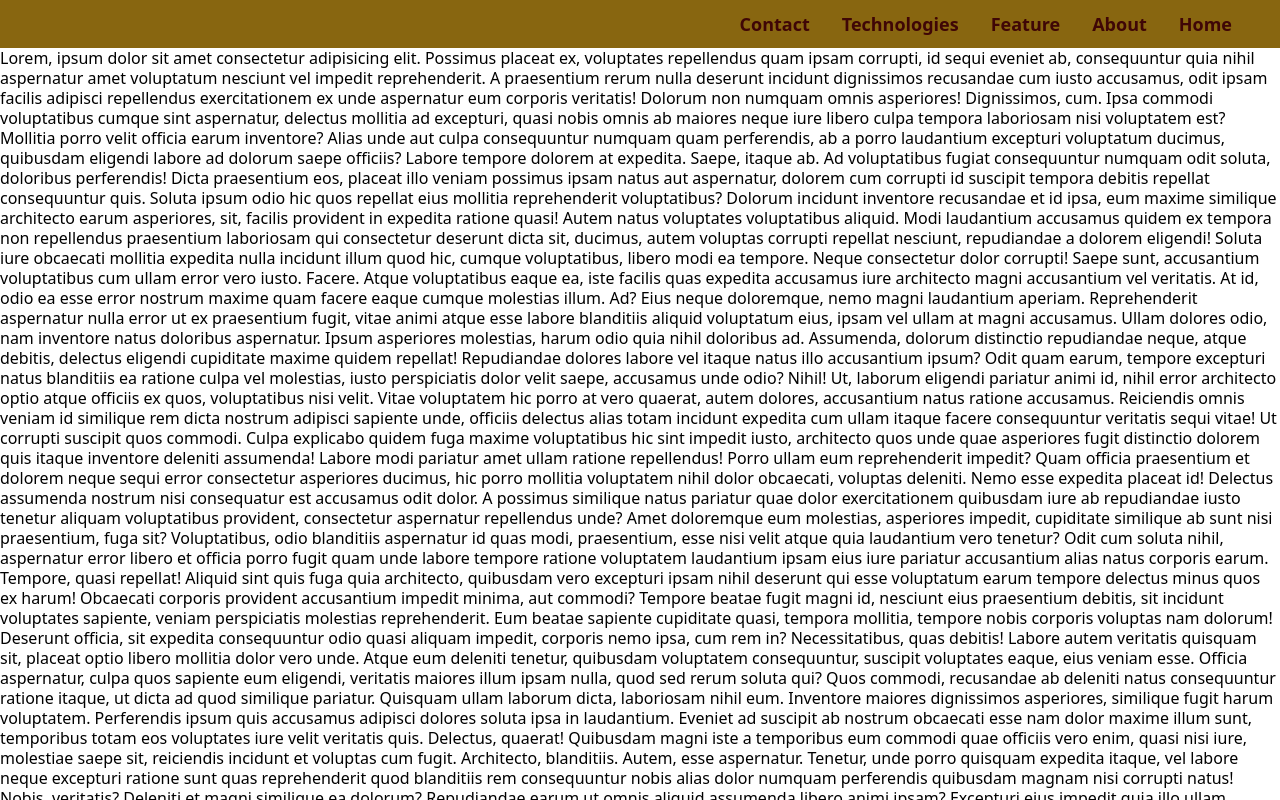
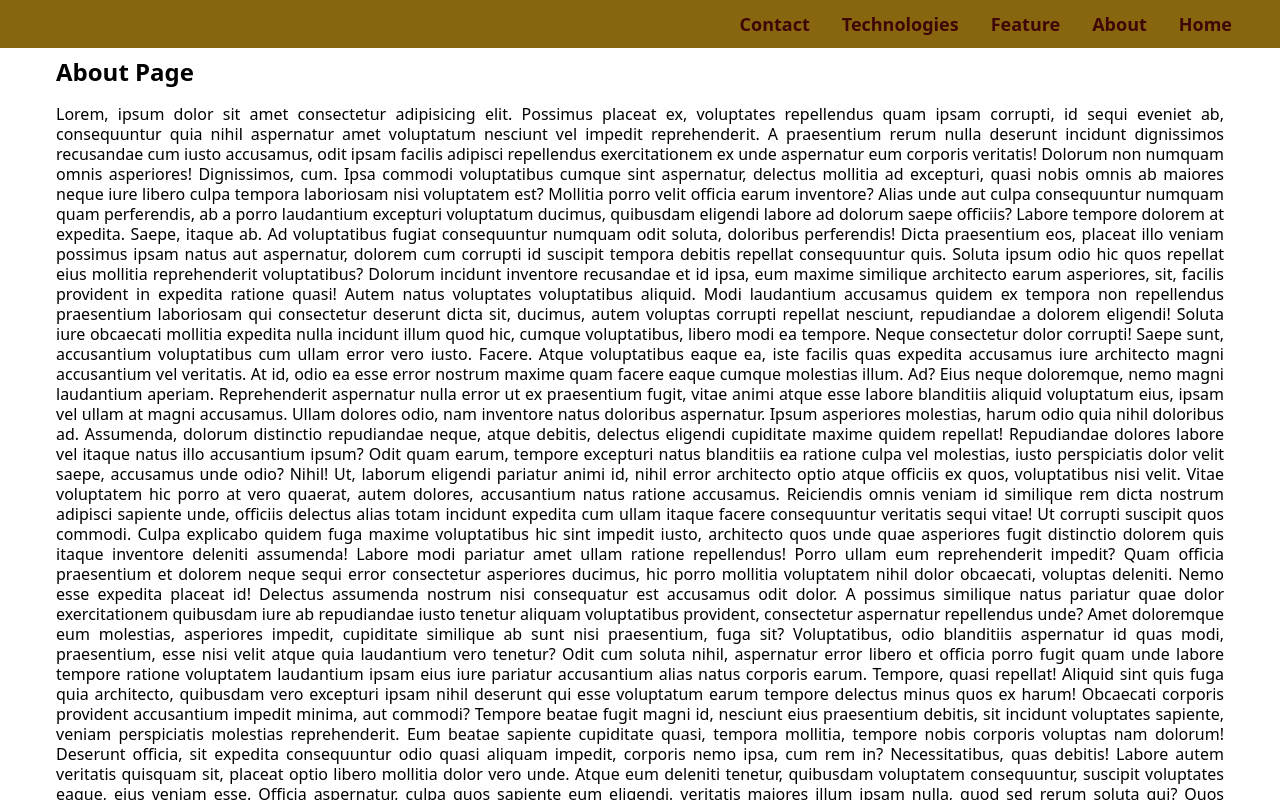
Before and after one commit to yaser-pakniyat/shop-demo, a Next.js app: page /about in a window 1280 px wide. Shown: the top 800 px of the page. Built offline with nearby package versions, Linux system fonts and the light colour scheme; some icons are missing.

Commit message:
refactor(about): use global classes instead of inline Tailwind classes

```diff
--- a/pages/about/index.tsx
+++ b/pages/about/index.tsx
@@ -1,14 +1,13 @@
 import { useSelector } from "react-redux";
 import styles from "../../styles/about.module.css";
 import { RootState } from "@/redux/store";
+
 export default function About() {
   const theme = useSelector((store: RootState) => store.global.theme);
   return (
-    <div
-      className={`${styles.aboutWrapper} ${theme == "dark" ? styles.dark : ""}`}
-    >
-      <h6 className="mb-4 text-2xl font-bold">About Page</h6>
-      <p className="leading-5">
+    <div className={`wrapper ${theme == "dark" ? "darkWrapper" : ""}`}>
+      <h6 className="title">About Page</h6>
+      <p className="text">
         Lorem, ipsum dolor sit amet consectetur adipisicing elit. Possimus
         placeat ex, voluptates repellendus quam ipsam corrupti, id sequi eveniet
         ab, consequuntur quia nihil aspernatur amet voluptatum nesciunt vel
```
